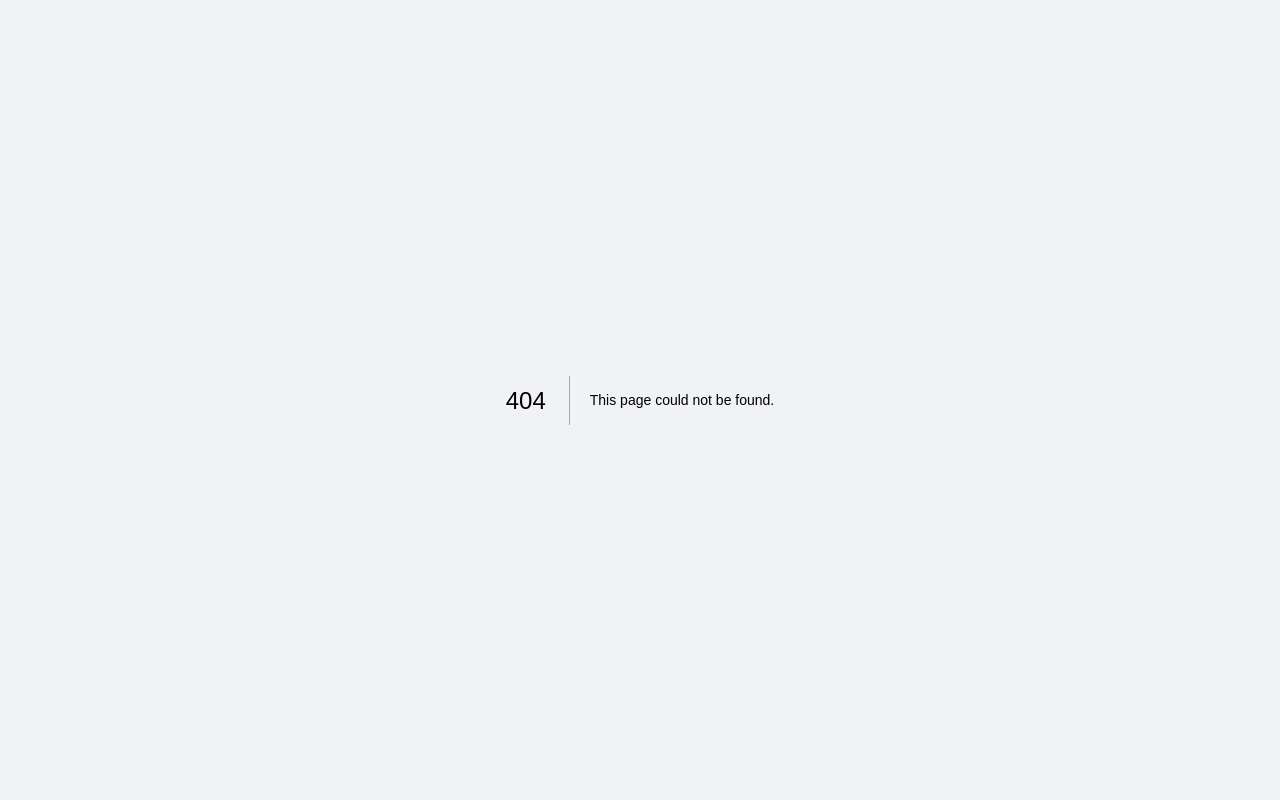
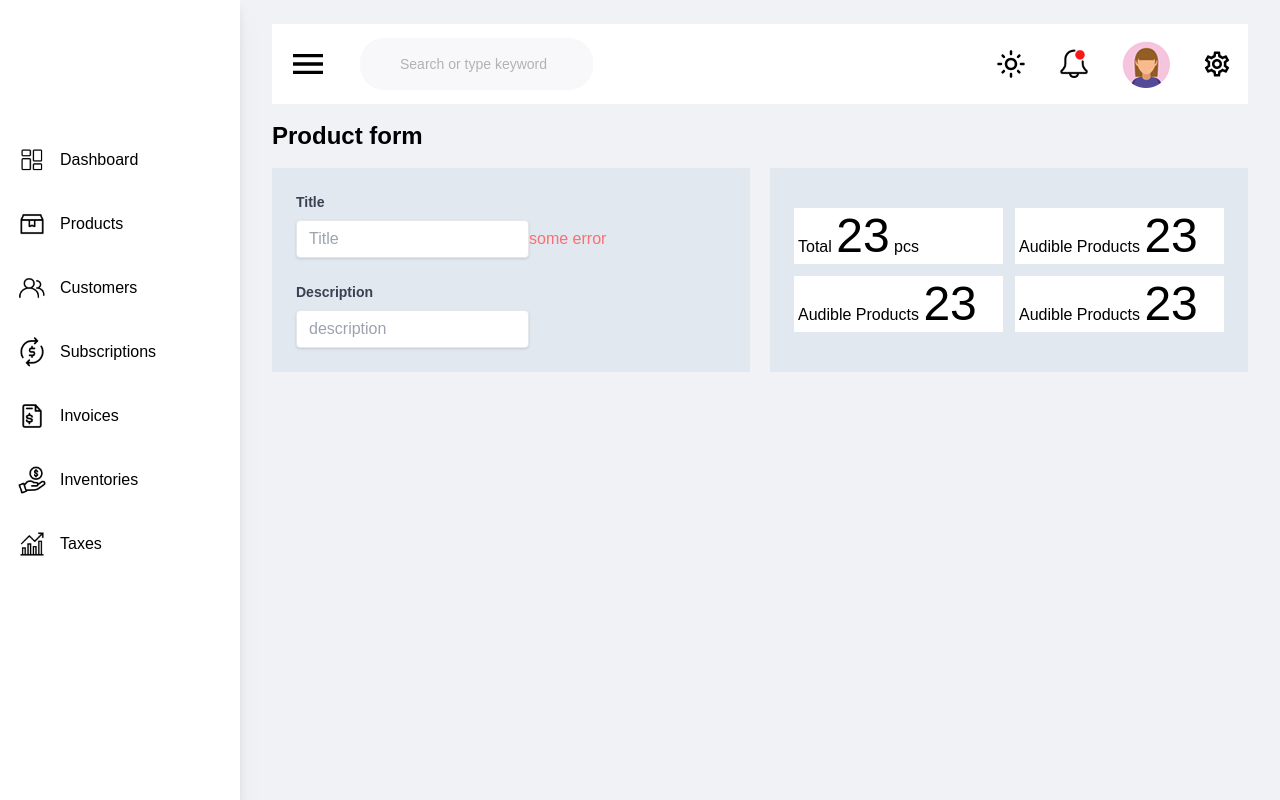
Before and after one commit to susantp/thamelui, a Next.js app: page /products/create in a window 1280 px wide. Before the commit this address had no page. Built offline with nearby package versions, Linux system fonts and the light colour scheme.

Commit message:
some change

```diff
--- /dev/null
+++ b/hooks/products/TextInput.jsx
@@ -0,0 +1,33 @@
+import PropTypes from "prop-types";
+
+const TextInput = ({labelText, value, placeholderText, id, classes, onchangeHandler, error}) =>
+{
+    return (
+        <>
+            <label className={classes.titleLabel}> {labelText}</label>
+            <input id={id}
+                   value={value}
+                   className={classes.titleInput}
+                   type={`text`}
+                   placeholder={placeholderText}
+                   onChange={onchangeHandler}
+            />
+            <span className={`text-red-400`}>{error}</span>
+        </>
+    )
+}
+
+TextInput.propTypes = {
+    id: PropTypes.string.isRequired,
+    labelText: PropTypes.string.isRequired,
+    placeholderText: PropTypes.string.isRequired,
+    onchangeHandler: PropTypes.func.isRequired,
+    value: PropTypes.string,
+    error: PropTypes.string,
+};
+TextInput.defaultProps = {
+    value: null,
+    error: null,
+};
+
+export default TextInput;
--- /dev/null
+++ b/hooks/products/useComponents.jsx
@@ -0,0 +1,68 @@
+import PropTypes from "prop-types";
+
+export default function useComponents() {
+
+    const TextInput = ({labelText, value, placeholderText, id, classes, onchangeHandler, error}) =>
+        <>
+            <label className={classes.titleLabel}> {labelText}</label>
+            <input id={id}
+                   value={value}
+                   className={classes.titleInput}
+                   type={`text`}
+                   placeholder={placeholderText}
+                   onChange={onchangeHandler}
+            />
+            <span className={`text-red-400`}>{error}</span>
+        </>
+
+    const DescriptionInput = ({labelText, placeholderText, id, classes}) =>
+        <>
+            <label className={classes.titleLabel}> {labelText}</label>
+            <input id={id}
+                   placeholder={placeholderText}
+                   className={classes.descriptionInput}/>
+        </>
+
+    const StatisticSection = () =>
+        <>
+            <div id={`totalProducts`}
+                 className={`bg-white p-1 `}
+            >
+                <p className={`self-center`}>Total <span className={`text-5xl`}>{`23`}</span> pcs</p>
+            </div>
+
+            <div id={`totalAudibleProducts`}
+                 className={`bg-white p-1 `}
+            >
+                Audible Products <span className={`text-5xl`}>{`23`}</span>
+            </div>
+            <div id={`totalAudibleProducts`}
+                 className={`bg-white p-1 `}
+            >
+                Audible Products <span className={`text-5xl`}>{`23`}</span>
+            </div>
+            <div id={`totalAudibleProducts`}
+                 className={`bg-white p-1 `}
+            >
+                Audible Products <span className={`text-5xl`}>{`23`}</span>
+            </div>
+        </>
+    TextInput.propTypes = {
+        id: PropTypes.string.isRequired,
+        labelText: PropTypes.string.isRequired,
+        placeholderText: PropTypes.string.isRequired,
+        onchangeHandler: PropTypes.func.isRequired,
+        value: PropTypes.string,
+        error: PropTypes.string,
+    };
+    TextInput.defaultProps = {
+        value: null,
+        error: null,
+    };
+
+    return {
+        TextInput,
+        DescriptionInput,
+        StatisticSection
+    }
+}
--- a/hooks/sidebar/useData.jsx
+++ b/hooks/sidebar/useData.jsx
@@ -8,8 +8,6 @@ export default function useLocalData() {
       name: "Products",
       link: "/products",
       icon: "/products.png",
-      children: { name: "Plans", link: "/plans", icon: "/customers.png" },
-      dropdownicon: <ArrowDownwardIcon />,
     },
     { name: "Customers", link: "/customers", icon: "/customers.png" },
     {
--- a/layouts/Navbar.jsx
+++ b/layouts/Navbar.jsx
@@ -56,7 +56,7 @@ export default function Navbar () {
             <img
               onClick={onDisplayNotification}
               className="w-8"
-              src="./notification.png"
+              src="/notification.png"
               alt=""
             />
           </div>
@@ -66,7 +66,7 @@ export default function Navbar () {
               <img
                 onClick={onDisplay}
                 className="w-12"
-                src="./profileimage.png"
+                src="/profileimage.png"
                 alt=""
               />
             </span>
--- a/package.json
+++ b/package.json
@@ -17,6 +17,7 @@
     "bootstrap": "^5.1.3",
     "next": "12.1.6",
     "next-themes": "^0.2.0",
+    "prop-types": "^15.8.1",
     "react": "18.1.0",
     "react-dom": "18.1.0",
     "recoil": "^0.7.3-alpha.2"
--- /dev/null
+++ b/pages/products/create.jsx
@@ -0,0 +1,76 @@
+import Layout from "../../layouts/Layout";
+import TextInput from "../../hooks/products/TextInput";
+import {useEffect, useState} from "react";
+import {useRouter} from "next/router";
+import useComponents from "../../hooks/products/useComponents";
+
+export default function Create() {
+    const {query} = useRouter()
+    const [product, setProduct] = useState({
+        title: 'ff',
+        slug: '',
+        description: '',
+        features: ['f1', 'f2', 'f3', 'f4'],
+        details: {
+            'd1': 'd1v'
+        }
+    })
+    const [productTitleValue, setProductTitleValue] = useState('')
+
+    const {TextInput, DescriptionInput, StatisticSection} = useComponents()
+
+    // useEffect(() => {
+    //
+    //
+    //     handleTitleOnChange()
+    //     return () => {
+    //         setProductTitleValue('')
+    //     };
+    // }, [productTitleValue]);
+// console.log(productTitleValue)
+
+    const classes = {
+        titleLabel: `block text-gray-700 text-sm font-bold mb-2`,
+        titleInput: `shadow appearance-none border rounded  py-2 px-3 text-gray-700 leading-tight focus:outline-none focus:shadow-outline`,
+        descriptionInput: `shadow appearance-none border rounded  py-2 px-3 text-gray-700 leading-tight focus:outline-none focus:shadow-outline`
+    }
+    const handleTitleOnChange = (event) => {
+        event.preventDefault()
+        setProductTitleValue(event.target.value)
+    }
+    return (
+        <Layout>
+            <h3 className={`text-2xl font-bold`}>Product form</h3>
+
+            <div className="grid grid-cols-2 grid-flow-row mt-4 gap-x-5">
+
+                <div className={`grid grid-cols-1 grid-flow-row  p-6 gap-y-6 bg-slate-200 `}>
+                    <div>
+                        <TextInput id={`productTitleInput`}
+                                   labelText={`Title`}
+                                   classes={classes}
+                                   value={productTitleValue}
+                                   placeholderText={`Title`}
+                                   onchangeHandler={handleTitleOnChange}
+                                   error={`some error`}
+                        />
+                    </div>
+
+                    <div>
+                        <DescriptionInput id={`productDescriptionInput`}
+                                          classes={classes}
+                                          placeholderText={`description`}
+                                          labelText={`Description`}
+                        />
+                    </div>
+                </div>
+                <div className={`grid grid-cols-2 p-6 bg-slate-200 justify-start gap-3  p-6 content-center`}
+                     id={`productStatisticsDiv`}
+                >
+                    <StatisticSection/>
+                </div>
+
+            </div>
+        </Layout>
+    )
+}
--- a/pages/products/index.js
+++ b/pages/products/index.js
@@ -1,10 +1,19 @@
 import React from "react";
 import Layout from "../../layouts/Layout";
+import Link from "next/link";
 
 export default function Product() {
-  return (
-    <Layout>
-      <div>Product Page</div>
-    </Layout>
-  );
+    return (
+        <Layout>
+            <div className="flex-row">
+                <div>
+                    <Link href={`products/create`}>
+                        <button className="btn-md bg-green-600 text-white drop-shadow p-2 rounded-md">Create</button>
+                    </Link>
+                </div>
+            </div>
+
+        </Layout>
+    );
+
 }
```
Also changed, not shown: 1 other file (tests, documents, lock files or other folders).
